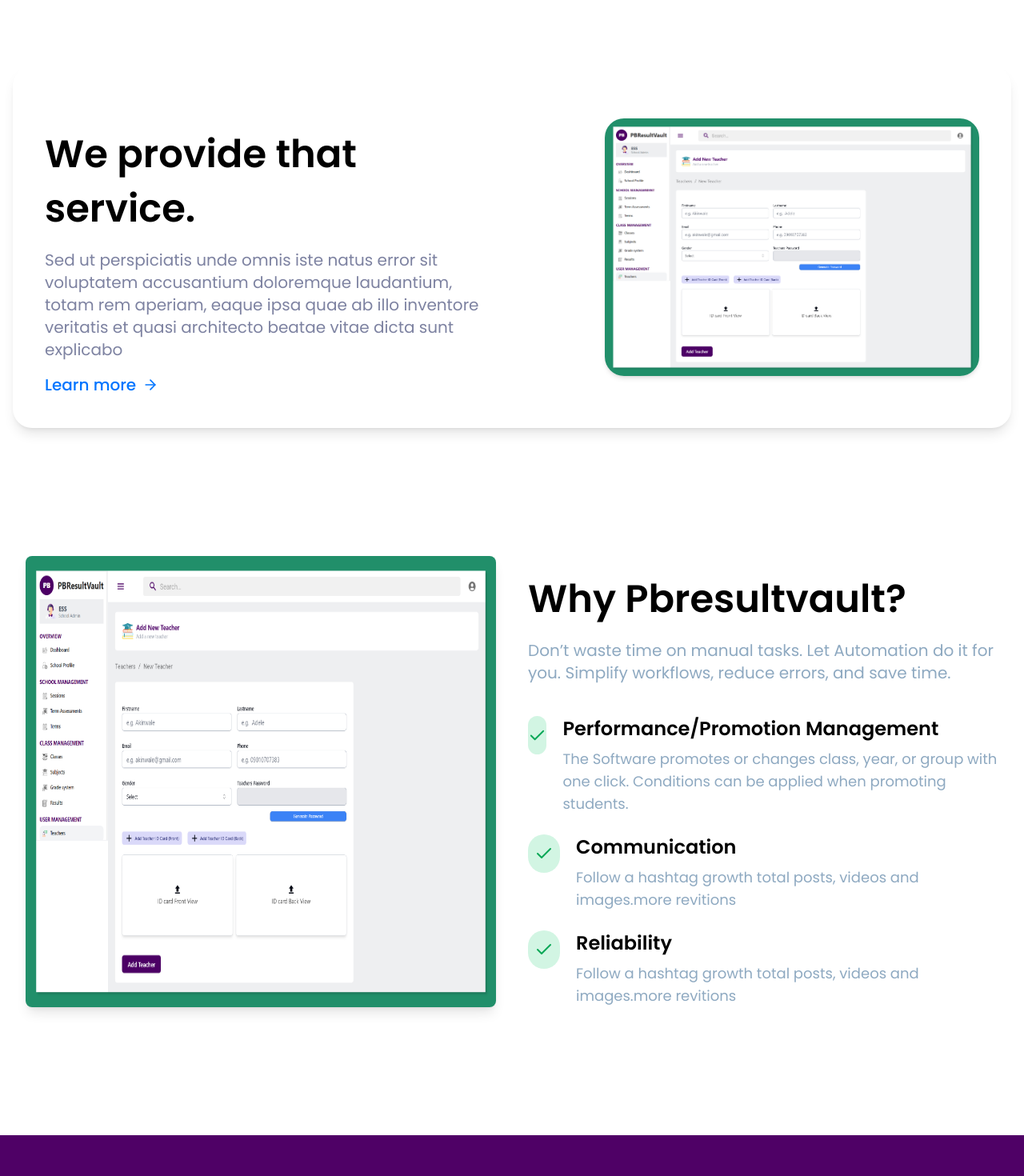
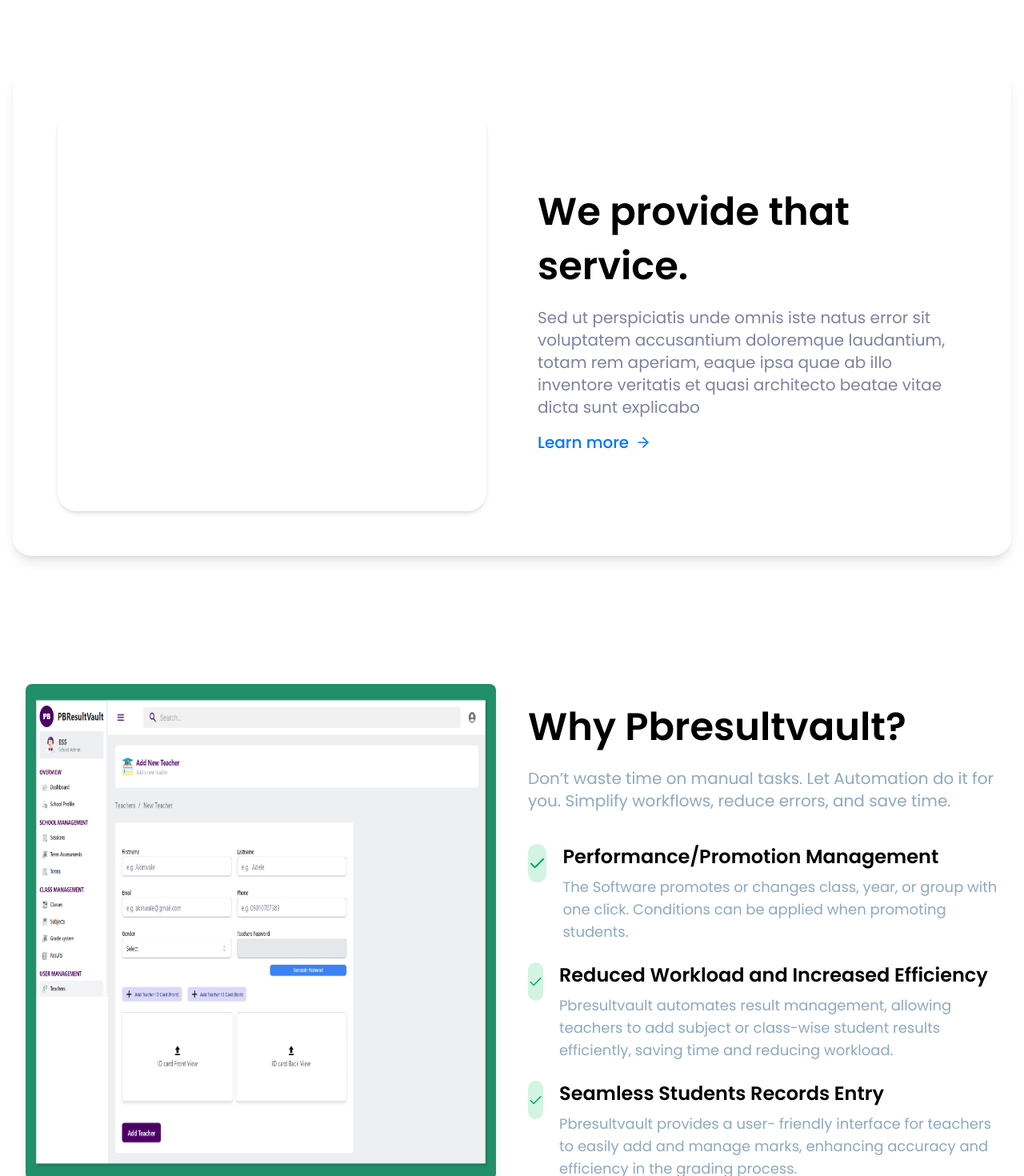
Before and after one commit to Elinez19/purplebeeresultvault, a Next.js app: page / in a window 1280 px wide. Shown: the part 3300-4770 px from the top of the page at 80% size. Built offline with nearby package versions, Linux system fonts and the light colour scheme.

Commit message:
PBRESULTVAULT LANDING PAGE DESIGN AND DEVELOPEMENT

```diff
--- a/components/Provide/index.tsx
+++ b/components/Provide/index.tsx
@@ -1,34 +1,40 @@
-import Image from "next/image";
-import Link from "next/link";
+"use client"
+import React from 'react';
+import Link from 'next/link';
+import ReactPlayer from 'react-player';
 
 const Provide = () => {
     return (
         <div id="services" className="mx-auto max-w-7xl px-4 my-10">
             <div className="bg-white rounded-3xl shadow-lg p-10 hover:shadow-xl transition-shadow duration-300">
-                <div className='grid grid-cols-1 lg:grid-cols-12 gap-8'>
+                <div className='grid grid-cols-1 lg:grid-cols-2 gap-8 items-stretch'>
+                    {/* Video Column */}
+                    <div className='flex justify-center items-center'>
+                        <div className='w-full rounded-3xl bg-gray-100 shadow-md hover:shadow-xl transition-shadow duration-300 p-4 m-4' style={{ height: '500px', width:"1000px" }}>
+                            <ReactPlayer
+                                url='https://youtu.be/FqBm5PK9yWE?si=ZEbSNi0to4z2SKzQ'
+                                className='rounded-full'
+                                width='100%'
+                                height='100%'
+                                controls
+                            />
+                        </div>
+                    </div>
 
                     {/* Text Content Column */}
-                    <div className='col-span-6 flex justify-center'>
-                        <div className="flex flex-col align-middle justify-center">
-                            <p className="text-4xl lg:text-5xl pt-4 font-semibold mt-5 text-center lg:text-start">
+                    <div className='flex justify-center items-center'>
+                        <div className="flex flex-col align-middle justify-center w-full h-full p-4">
+                            <p className="text-4xl lg:text-5xl font-semibold mt-5 text-center lg:text-start">
                                 We provide that service.
                             </p>
                             <h4 className="text-lg lg:text-xl pt-4 font-normal text-center lg:text-start text-bluegray">
                                 Sed ut perspiciatis unde omnis iste natus error sit voluptatem accusantium doloremque laudantium, totam rem aperiam, eaque ipsa quae ab illo inventore veritatis et quasi architecto beatae vitae dicta sunt explicabo
                             </h4>
                             <Link href={'/'} className="mt-4 text-xl font-medium text-blue flex gap-2 mx-auto lg:mx-0">
-                                Learn more <Image src={'/images/provide/arrow.svg'} alt={'arrow'} width={20} height={20} />
+                                Learn more <img src={'/images/provide/arrow.svg'} alt={'arrow'} width={20} height={20} />
                             </Link>
                         </div>
                     </div>
-
-                    <div className='lg:col-span-1'></div>
-
-                    {/* Image Column */}
-                    <div className='col-span-6 lg:col-span-5 flex justify-center items-center'>
-                        <Image src="/images/School-Admin-Add-Teacher.jpg" alt="Example Image" width={600} height={600} className="rounded-3xl shadow-md hover:shadow-xl transition-shadow duration-300" />
-                    </div>
-
                 </div>
             </div>
         </div>
--- a/components/Why/index.tsx
+++ b/components/Why/index.tsx
@@ -11,12 +11,12 @@
         subheading: "The Software promotes or changes class, year, or group with one click. Conditions can be applied when promoting students.",
     },
     {
-        heading: "Communication",
-        subheading: "Follow a hashtag growth total posts, videos and images.more revitions",
+        heading: "Reduced Workload and Increased Efficiency",
+        subheading: "Pbresultvault automates result management, allowing teachers to add subject or class-wise student results efficiently, saving time and reducing workload.",
     },
     {
-        heading: "Reliability",
-        subheading: "Follow a hashtag growth total posts, videos and images.more revitions",
+        heading: "Seamless Students Records Entry",
+        subheading: "Pbresultvault provides a user- friendly interface for teachers to easily add and manage marks, enhancing accuracy and efficiency in the grading process.",
     }
 ]
 
--- a/package.json
+++ b/package.json
@@ -17,6 +17,7 @@
     "react-awesome-reveal": "^4.2.12",
     "react-dom": "^18",
     "react-icons": "^5.2.1",
+    "react-player": "^2.16.0",
     "slick-carousel": "^1.8.1"
   },
   "devDependencies": {
```
Also changed, not shown: 1 other file (tests, documents, lock files or other folders).
